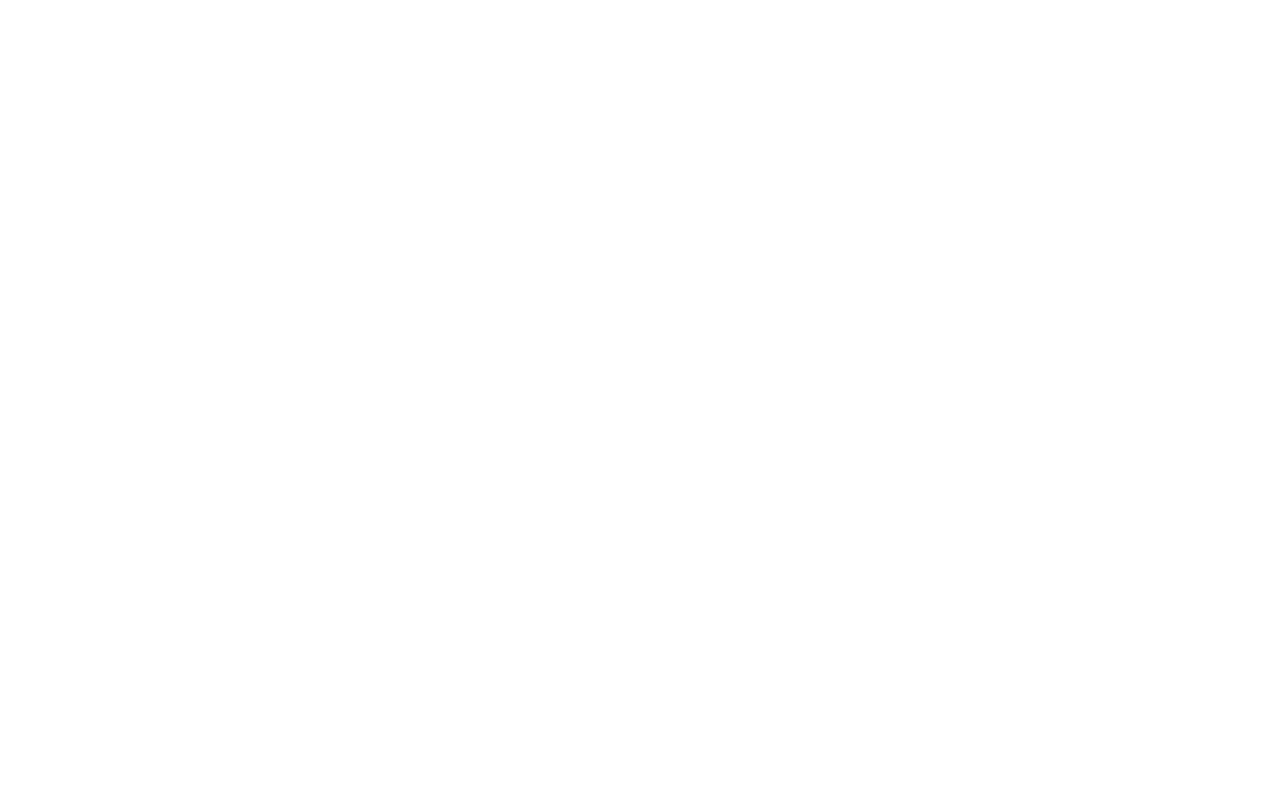
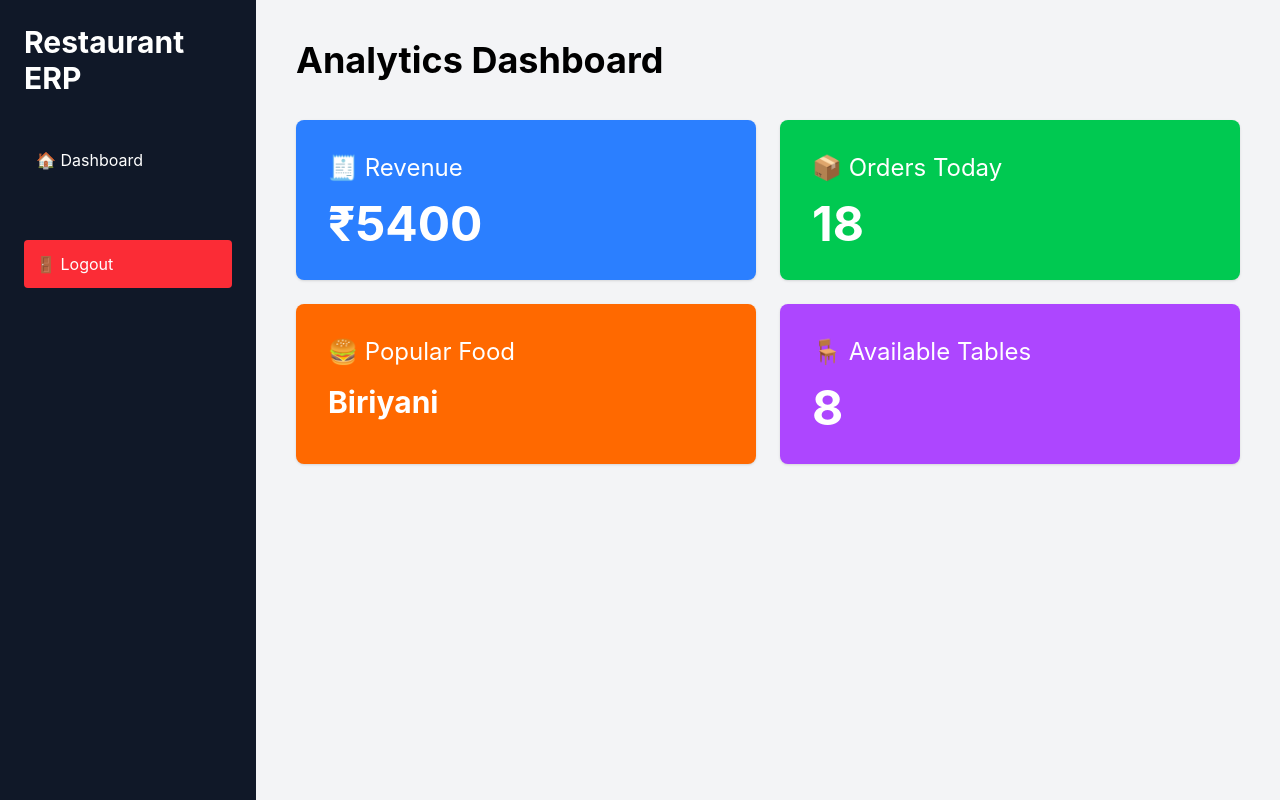
Before and after one commit to abhinand138/restaurant-erp-system, a React app in the folder frontend/: page /analytics in a window 1280 px wide. Before the commit this address had no page. Built offline with nearby package versions, Linux system fonts and the light colour scheme; the HTML template or start-up script is replaced by a standard one.

Commit message:
Day 11 made multiuser login

```diff
--- a/frontend/src/App.jsx
+++ b/frontend/src/App.jsx
@@ -13,6 +13,8 @@ import Menu from "./pages/Menu";
 import Orders from "./pages/Orders";
 
 import Billing from "./pages/Billing";
+
+import Analytics from "./pages/Analytics";
 
 function App() {
 
@@ -36,6 +38,8 @@ function App() {
 
         <Route path="/billing" element={<Billing />} />
 
+        <Route path="/analytics" element={<Analytics />} />
+
       </Routes>
 
     </BrowserRouter>
--- a/frontend/src/components/Sidebar.jsx
+++ b/frontend/src/components/Sidebar.jsx
@@ -3,6 +3,16 @@ import { useNavigate } from "react-router-dom";
 function Sidebar() {
 
   const navigate = useNavigate();
+
+  const role = localStorage.getItem("role");
+
+  const logout = () => {
+
+    localStorage.removeItem("role");
+
+    navigate("/login");
+
+  };
 
   return (
 
@@ -17,6 +27,7 @@ function Sidebar() {
 
       <div className="space-y-4">
 
+
         <button
 
           onClick={() => navigate("/dashboard")}
@@ -30,6 +41,10 @@ function Sidebar() {
         </button>
 
 
+        {(role === "ADMIN" ||
+
+          role === "MANAGER") && (
+
           <button
 
             onClick={() => navigate("/tables")}
@@ -42,6 +57,12 @@ function Sidebar() {
 
           </button>
 
+        )}
+
+
+        {(role === "ADMIN" ||
+
+          role === "MANAGER") && (
 
           <button
 
@@ -55,6 +76,14 @@ function Sidebar() {
 
           </button>
 
+        )}
+
+
+        {(role === "ADMIN" ||
+
+          role === "MANAGER" ||
+
+          role === "CASHIER") && (
 
           <button
 
@@ -68,6 +97,12 @@ function Sidebar() {
 
           </button>
 
+        )}
+
+
+        {(role === "ADMIN" ||
+
+          role === "CASHIER") && (
 
           <button
 
@@ -81,6 +116,41 @@ function Sidebar() {
 
           </button>
 
+        )}
+
+
+        {(role === "ADMIN" ||
+
+          role === "MANAGER") && (
+
+          <button
+
+            onClick={() => navigate("/analytics")}
+
+            className="w-full text-left p-3 hover:bg-gray-700 rounded"
+
+          >
+
+            📈 Analytics
+
+          </button>
+
+        )}
+
+
+        <button
+
+          onClick={logout}
+
+          className="w-full text-left p-3 mt-10 bg-red-500 hover:bg-red-600 rounded"
+
+        >
+
+          🚪 Logout
+
+        </button>
+
+
       </div>
 
     </div>
--- /dev/null
+++ b/frontend/src/pages/Analytics.jsx
@@ -0,0 +1,100 @@
+import Sidebar from "../components/Sidebar";
+
+function Analytics() {
+
+  return (
+
+    <div className="flex min-h-screen">
+
+      <Sidebar />
+
+      <div className="flex-1 p-10 bg-gray-100">
+
+        <h1 className="text-4xl font-bold mb-10">
+
+          Analytics Dashboard
+
+        </h1>
+
+
+        <div className="grid grid-cols-2 gap-6">
+
+
+          <div className="bg-blue-500 text-white p-8 rounded-lg shadow">
+
+            <h2 className="text-2xl">
+
+              🧾 Revenue
+
+            </h2>
+
+            <p className="text-5xl font-bold mt-4">
+
+              ₹5400
+
+            </p>
+
+          </div>
+
+
+          <div className="bg-green-500 text-white p-8 rounded-lg shadow">
+
+            <h2 className="text-2xl">
+
+              📦 Orders Today
+
+            </h2>
+
+            <p className="text-5xl font-bold mt-4">
+
+              18
+
+            </p>
+
+          </div>
+
+
+          <div className="bg-orange-500 text-white p-8 rounded-lg shadow">
+
+            <h2 className="text-2xl">
+
+              🍔 Popular Food
+
+            </h2>
+
+            <p className="text-3xl font-bold mt-4">
+
+              Biriyani
+
+            </p>
+
+          </div>
+
+
+          <div className="bg-purple-500 text-white p-8 rounded-lg shadow">
+
+            <h2 className="text-2xl">
+
+              🪑 Available Tables
+
+            </h2>
+
+            <p className="text-5xl font-bold mt-4">
+
+              8
+
+            </p>
+
+          </div>
+
+        </div>
+
+      </div>
+
+    </div>
+
+  );
+
+}
+
+export default Analytics;
--- a/frontend/src/pages/Landing.jsx
+++ b/frontend/src/pages/Landing.jsx
@@ -127,6 +127,12 @@ function Landing() {
 
       </div>
 
+      <footer className="mt-20 text-center text-gray-500">
+
+      Built with React, Spring Boot and PostgreSQL
+
+      </footer>
+
     </div>
 
   );
--- a/frontend/src/pages/Login.jsx
+++ b/frontend/src/pages/Login.jsx
@@ -28,9 +28,17 @@ function Login() {
 
       if (response.data.success) {
 
-        navigate("/dashboard");
+   localStorage.setItem(
 
-      } else {
+      "role",
+
+      response.data.role
+
+   );
+
+   navigate("/dashboard");
+
+} else {
 
         alert(response.data.message);
 
```
Lines whose indentation alone changed are shown as unchanged.
